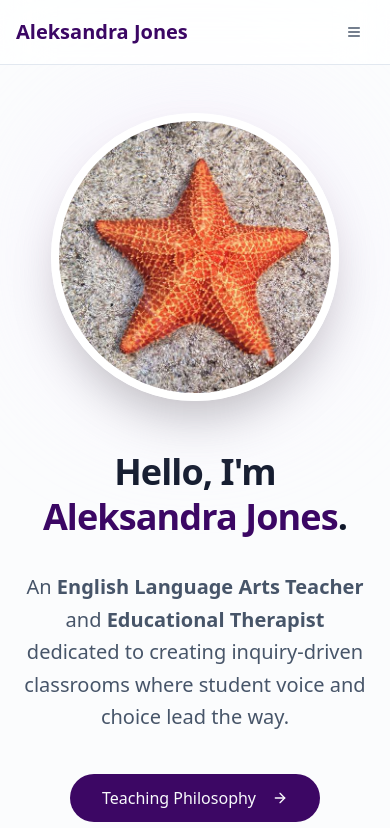
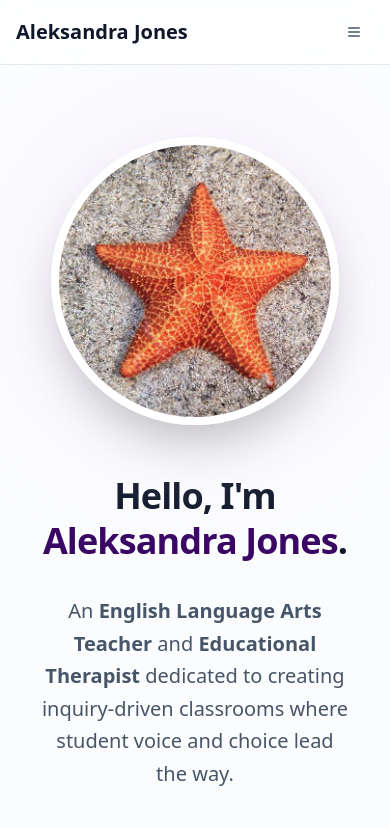
Before and after one commit to j-mcdonell/teacher-profile-aleksandra-jones, a React (Vite) app: page / in a window 390 px wide. Shown: the top 828 px of the page. Built offline with nearby package versions, Linux system fonts and the light colour scheme; the HTML template or start-up script is replaced by a standard one.

Commit message:
Added padding for mobile view.

```diff
--- a/src/Layout.jsx
+++ b/src/Layout.jsx
@@ -22,18 +22,21 @@ export default function Layout({ children }) {
 
   return (
     <div className="min-h-screen bg-slate-50/50 text-slate-900 font-sans">
+      {/* Navigation Bar */}
       <nav className="sticky top-0 z-50 border-b border-slate-200 bg-white/80 backdrop-blur-xl">
         <div className="max-w-7xl mx-auto px-4">
           <div className="flex items-center justify-between h-16">
 
+            {/* Logo / Name Section */}
             <Link
               to="/"
               onClick={() => setMobileMenuOpen(false)}
-              className="font-bold text-xl text-purple-950 hover:opacity-80 transition-opacity"
+              className="font-bold text-xl text-slate-900 hover:opacity-80 transition-opacity"
             >
               Aleksandra Jones
             </Link>
 
+            {/* Desktop Navigation */}
             <div className="hidden md:flex items-center gap-1">
               {navItems.map((item) => (
                 <Link
@@ -41,7 +44,7 @@ export default function Layout({ children }) {
                   to={item.path}
                   className={`flex items-center gap-2 px-3 py-2 rounded-md text-sm font-medium transition-all ${
                     isActive(item.path)
-                      ? 'bg-purple-50 text-purple-950' // UPDATED
+                      ? 'bg-purple-50 text-purple-950'
                       : 'text-slate-600 hover:text-slate-900 hover:bg-slate-100'
                   }`}
                 >
@@ -51,18 +54,24 @@ export default function Layout({ children }) {
               ))}
             </div>
 
+            {/* Mobile Menu Button */}
             <div className="md:hidden">
               <Button
                 variant="ghost"
                 size="icon"
                 onClick={() => setMobileMenuOpen(!mobileMenuOpen)}
               >
-                {mobileMenuOpen ? <X className="w-6 h-6 text-slate-600" /> : <Menu className="w-6 h-6 text-slate-600" />}
+                {mobileMenuOpen ? (
+                  <X className="w-6 h-6 text-slate-600" />
+                ) : (
+                  <Menu className="w-6 h-6 text-slate-600" />
+                )}
               </Button>
             </div>
           </div>
         </div>
 
+        {/* Mobile Dropdown Menu */}
         {mobileMenuOpen && (
           <div className="md:hidden border-t border-slate-200 bg-white shadow-lg absolute w-full left-0">
             <div className="flex flex-col p-4 space-y-2">
@@ -73,7 +82,7 @@ export default function Layout({ children }) {
                   onClick={() => setMobileMenuOpen(false)}
                   className={`flex items-center gap-3 px-4 py-3 rounded-lg text-base font-medium transition-colors ${
                     isActive(item.path)
-                      ? 'bg-purple-50 text-purple-950' // UPDATED
+                      ? 'bg-purple-50 text-purple-950'
                       : 'text-slate-600 hover:bg-slate-50'
                   }`}
                 >
@@ -86,7 +95,9 @@ export default function Layout({ children }) {
         )}
       </nav>
 
-      <main className="animate-in fade-in duration-500">
+      {/* Main Page Content */}
+      {/* UPDATED: Added px-4 (padding-left/right) and py-6 (padding-top/bottom) */}
+      <main className="animate-in fade-in duration-500 px-4 py-6 md:px-6">
         {children}
       </main>
     </div>
```
